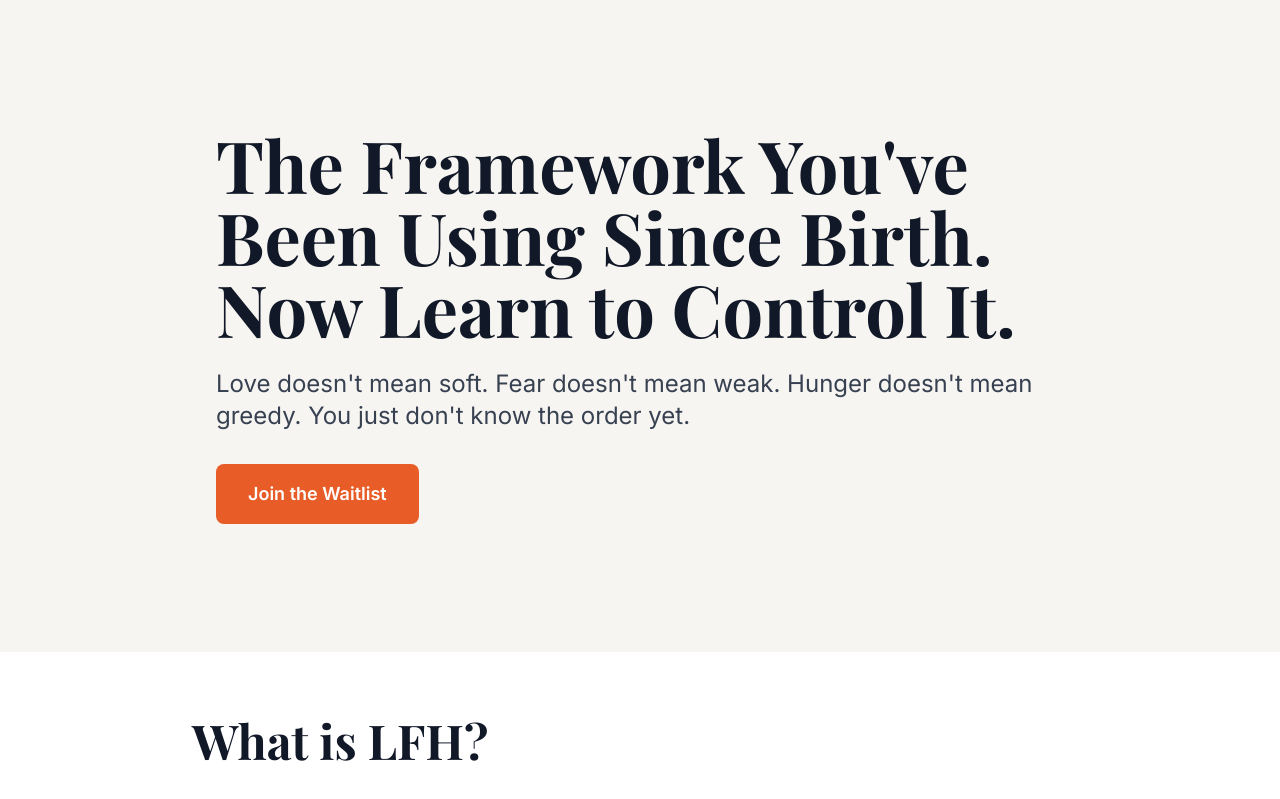
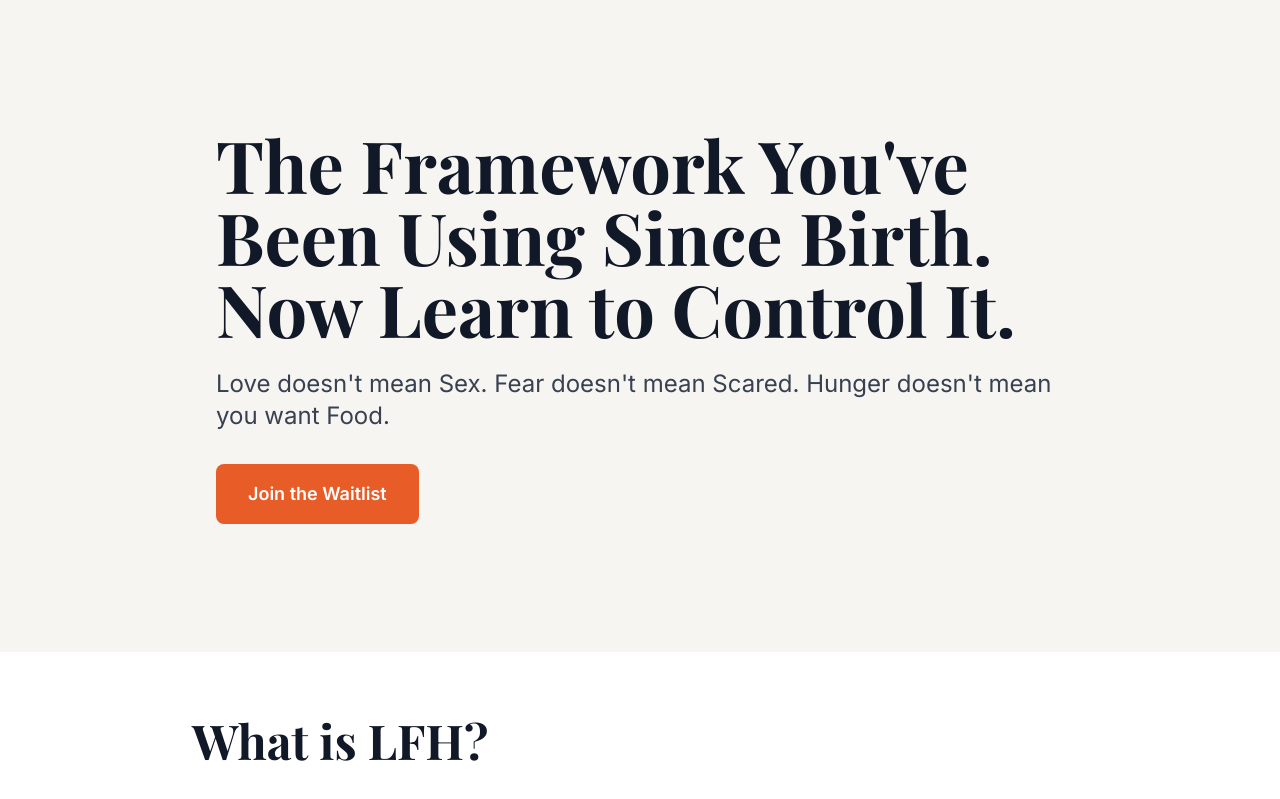
Before and after one commit to ndispenza1-maker/lovefearhunger, a Next.js app: page / in a window 1280 px wide. Shown: the top 799 px of the page. Built offline with nearby package versions, Linux system fonts and the light colour scheme; a web font is replaced by a local one.

Commit message:
Update hero text: clarify Love/Fear/Hunger meanings

```diff
--- a/app/page.tsx
+++ b/app/page.tsx
@@ -9,8 +9,7 @@ export default function Home() {
           The Framework You've Been Using Since Birth. Now Learn to Control It.
         </h1>
         <p className="text-xl md:text-2xl text-gray-700 mb-8 leading-relaxed">
-          Love doesn't mean soft. Fear doesn't mean weak. Hunger doesn't mean greedy.
-          You just don't know the order yet.
+          Love doesn't mean Sex. Fear doesn't mean Scared. Hunger doesn't mean you want Food.
         </p>
         <SubscribeButton
           tier="broad"
```
